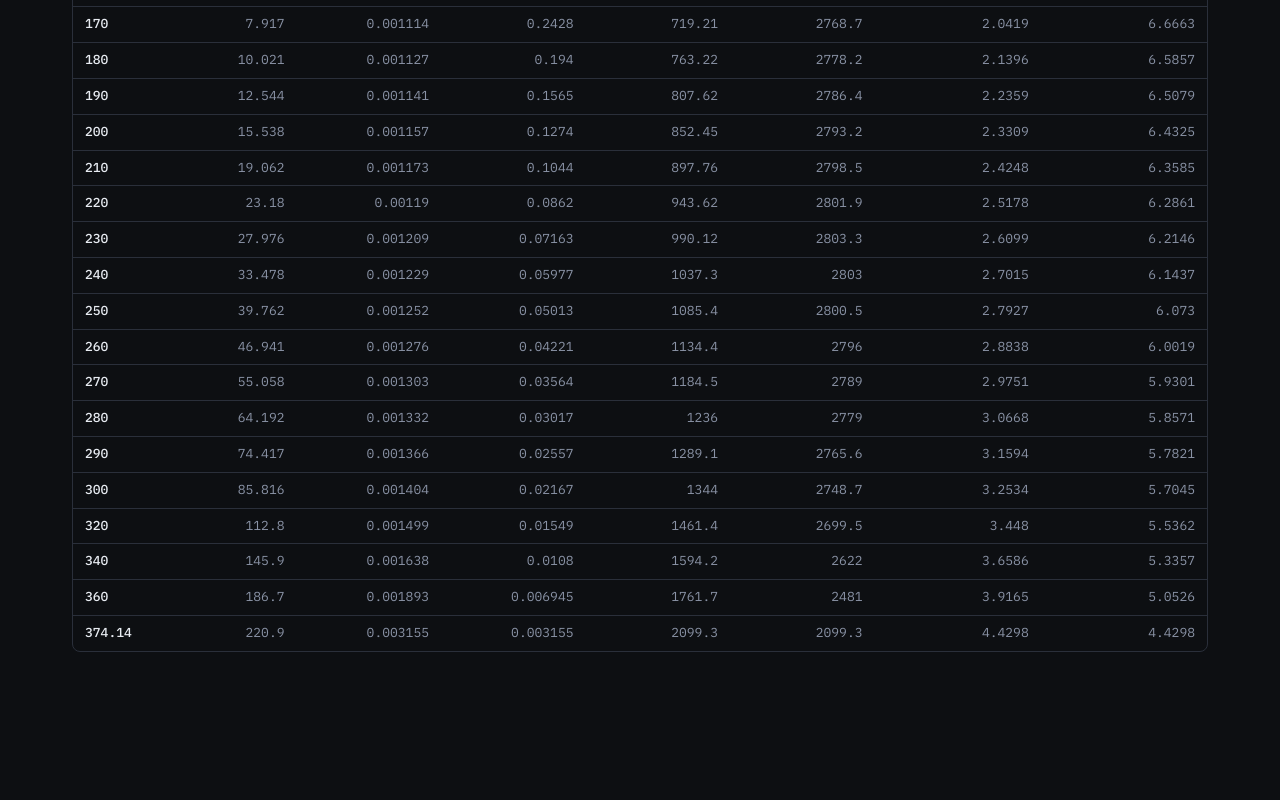
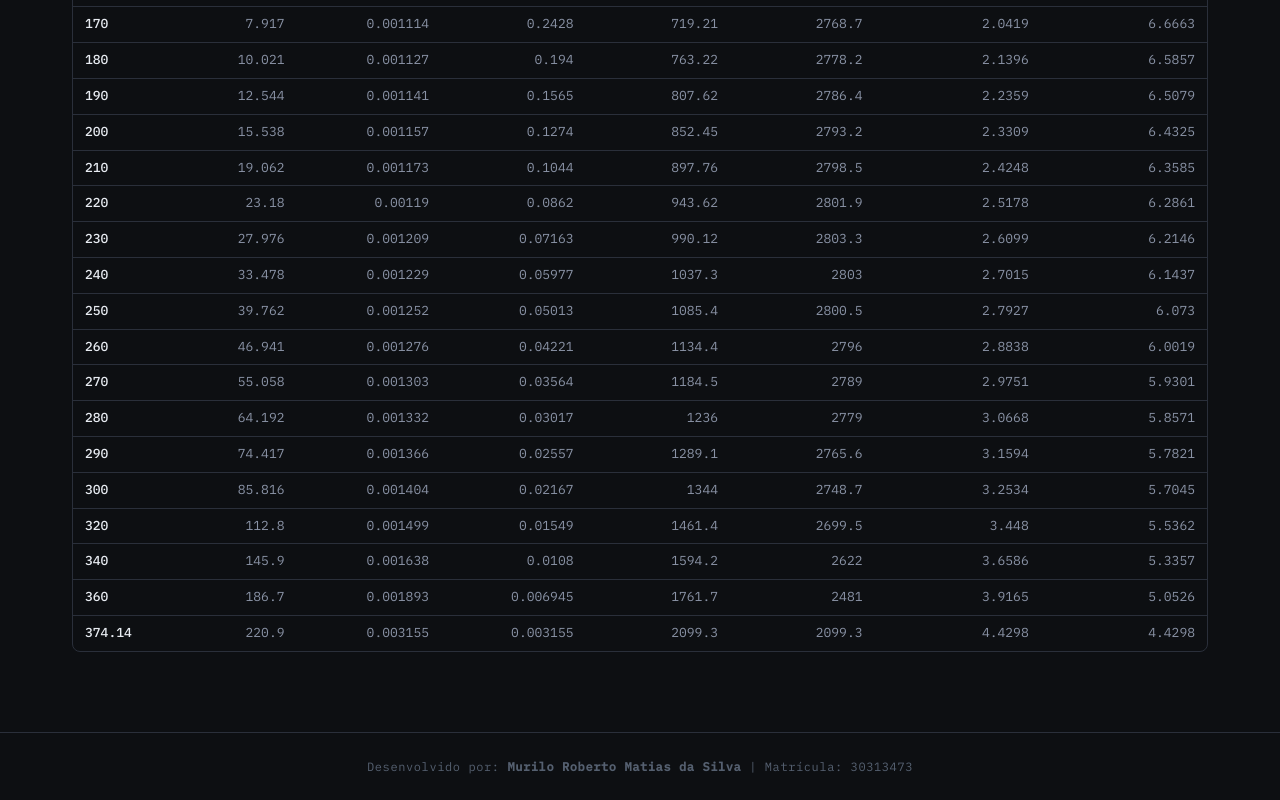
Before and after one commit to samuel-rbt/termodinamica-agua, a React (Vite) app: page / in a window 1280 px wide. Shown: the part 1703-2503 px from the top of the page. Before the commit the page ends 2403 px from the top, so only its background shows below. Built offline with nearby package versions, Linux system fonts and the light colour scheme.

Commit message:
chore: incluso div co nome de propriedade do siteo

```diff
--- a/src/App.jsx
+++ b/src/App.jsx
@@ -14,7 +14,7 @@ function fmt(v) {
   return parseFloat(v.toPrecision(6)).toString()
 }
 
-// NOVO: Interpolação Quadrática (Polinômio de Lagrange)
+// Interpolação Quadrática (Polinômio de Lagrange)
 function interpQuad(x0, y0, x1, y1, x2, y2, x) {
   const L0 = ((x - x1) * (x - x2)) / ((x0 - x1) * (x0 - x2));
   const L1 = ((x - x0) * (x - x2)) / ((x1 - x0) * (x1 - x2));
@@ -22,7 +22,7 @@ function interpQuad(x0, y0, x1, y1, x2, y2, x) {
   return y0 * L0 + y1 * L1 + y2 * L2;
 }
 
-// NOVO: Busca de 3 pontos para a quadrática
+// Busca de 3 pontos para a quadrática
 function findThreePoints(arr, val, idx) {
   let lo = -1;
   for (let i = 0; i < arr.length - 1; i++) {
@@ -76,7 +76,7 @@ export default function App() {
       const row = satP[p0][0] === val ? satP[p0] : satP[p1][0] === val ? satP[p1] :
         satPKeys.map((_, i) => interpQuad(satP[p0][0], satP[p0][i], satP[p1][0], satP[p1][i], satP[p2][0], satP[p2][i], val))
       const interped = satP[p0][0] !== val && satP[p1][0] !== val;
-      setResult({ title: `P = ${val} bar`, interped, keys: satPKeys, units: satPUnits, values: row, rawVal: row[1] }) // rawVal passa Tsat
+      setResult({ title: `P = ${val} bar`, interped, keys: satPKeys, units: satPUnits, values: row, rawVal: row[1] })
 
     } else if (tab === 'sup') {
       const d = supData[supKey]
@@ -182,7 +182,6 @@ export default function App() {
               <>
                 <div className={styles.resultHeader}>
                   <span className={styles.resultTitle}>{result.title}</span>
-                  {/* NOVO: Badge atualizada para quadrática */}
                   {result.interped && <span className={styles.interpBadge} style={{background: 'rgba(79,195,247,0.1)', color: '#4fc3f7', borderColor: '#4fc3f7'}}>interpolação quadrática</span>}
                 </div>
                 <div className={styles.resultGrid}>
@@ -199,7 +198,6 @@ export default function App() {
           </div>
         )}
 
-        {/* Passando o resultado para o gráfico se ajustar dinamicamente */}
         <RankineChart currentResult={result} currentTab={tab} />
 
         <div className={styles.tableWrap}>
@@ -222,6 +220,21 @@ export default function App() {
           </table>
         </div>
       </main>
+
+      {/* Informação de Propriedade e Autoria */}
+      <footer style={{
+        textAlign: 'center',
+        padding: '24px 20px',
+        color: 'var(--text3)',
+        fontSize: '12px',
+        fontFamily: 'var(--font-mono)',
+        borderTop: '1px solid var(--border)',
+        marginTop: '2rem',
+        letterSpacing: '0.05em'
+      }}>
+        Desenvolvido por: <strong>Murilo Roberto Matias da Silva</strong> | Matrícula: 30313473
+      </footer>
+
     </div>
   )
 }
```
